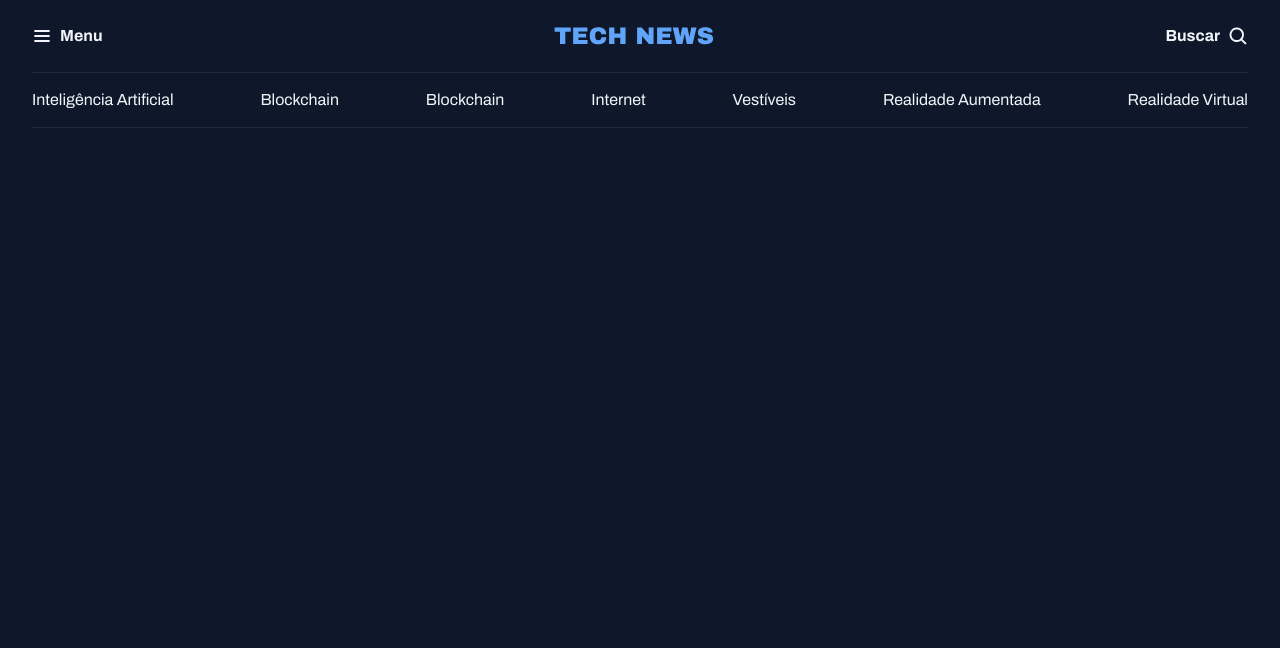
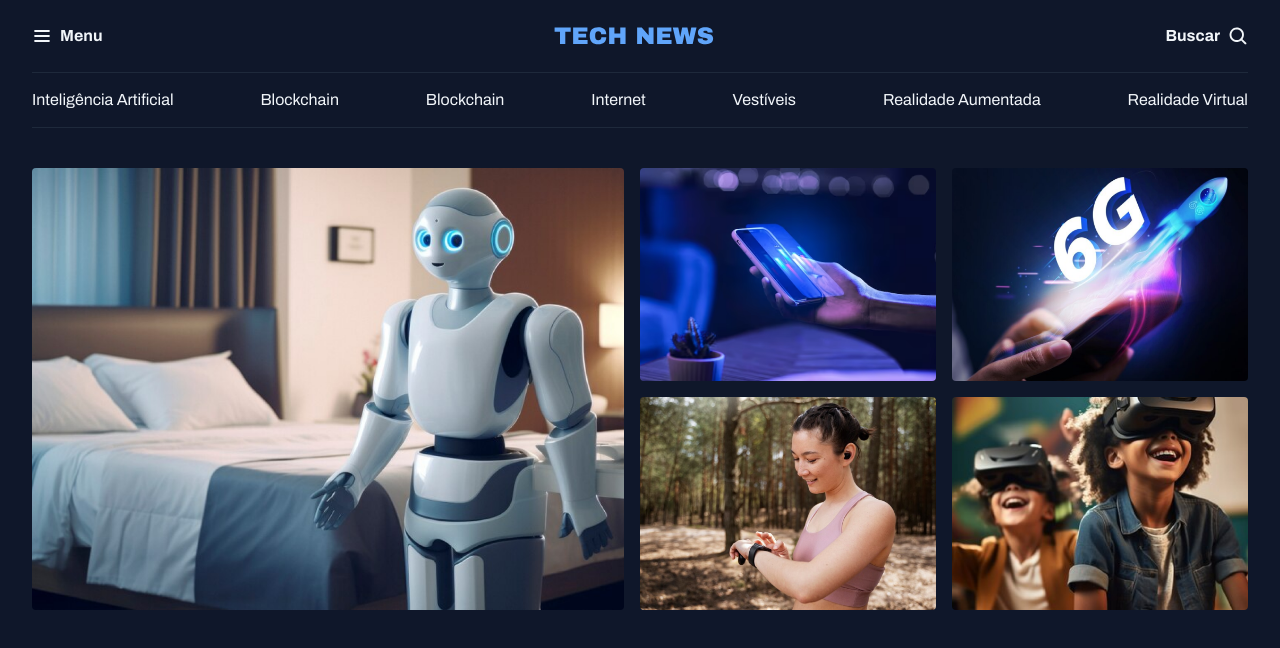
Before and after one commit to TauanLima23/TechNews, a plain HTML site: page index.html in a window 1280 px wide. Drawn offline with Linux system fonts and the light colour scheme.

Commit message:
chore: section featured

```diff
--- a/index.html
+++ b/index.html
@@ -31,5 +31,18 @@
       <a href="#">Realidade Virtual</a>
     </nav>
   </header>
+  <main class="grid container">
+    <section id="featured" class="grid grid-flow-col gap-16">
+      <div>
+        <img src="assets/images/Image 01.png" alt="image 1">
+      </div>
+      <div class="grid grid-cols-2 gap-16">
+         <div><img src="assets/images/Image 02.png" alt=""></div>
+         <div><img src="assets/images/Image 03.png" alt=""></div>
+         <div><img src="assets/images/Image 04.png" alt=""></div>
+         <div><img src="assets/images/Image 05.png" alt=""></div>
+      </div>
+    </section>
+  </main>
 </body>
 </html>
--- a/styles/global.css
+++ b/styles/global.css
@@ -41,18 +41,16 @@
     font: inherit;
   }
 
+  img{
+    max-width: 100%;
+  }
+
   .container{
     max-width: 1920px;
     padding-inline: 32px;
     margin-inline: auto;
   }
 
-  /* Utility-first */
-
-  .grid{
-    display: grid;
+  main{
+    margin-top: 40px;
   }
-
-  .grid-flow-col{
-    grid-auto-flow: column;
-  }
--- a/styles/index.css
+++ b/styles/index.css
@@ -1,2 +1,4 @@
 @import url(global.css);
+@import url(utility.css);
 @import url(header.css);
+@import url(sections.css);
--- /dev/null
+++ b/styles/sections.css
@@ -0,0 +1,7 @@
+#featured{
+  img{
+    height: 100%;
+    object-fit: cover;
+    border-radius: 4px;
+  }
+}
--- /dev/null
+++ b/styles/utility.css
@@ -0,0 +1,17 @@
+ /* Utility-first */
+
+ .grid{
+  display: grid;
+}
+
+.grid-flow-col{
+  grid-auto-flow: column;
+}
+
+.grid-cols-2{
+  grid-template-columns: 1fr 1fr;
+}
+
+.gap-16{
+  gap: 16px;
+}
```
